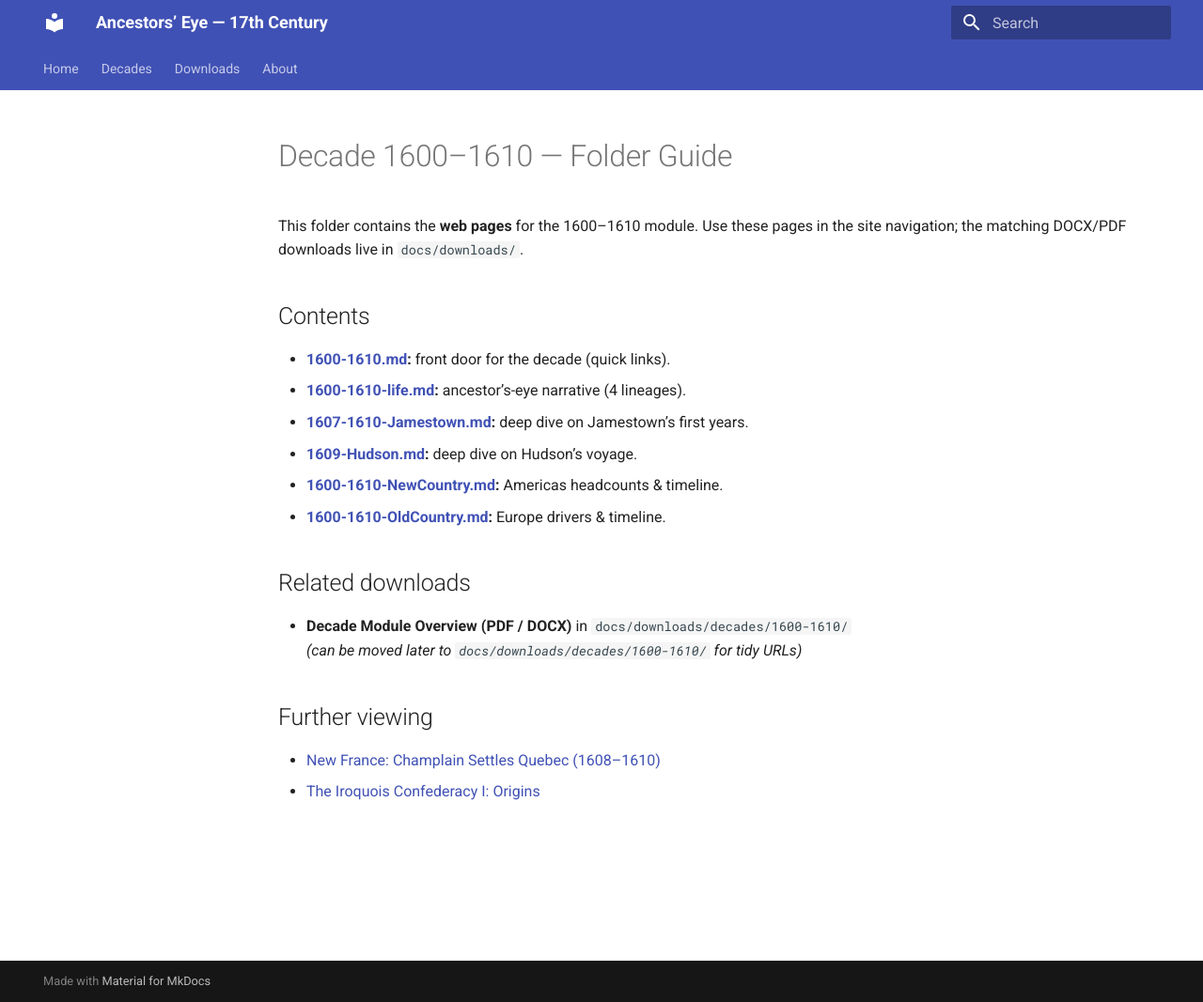
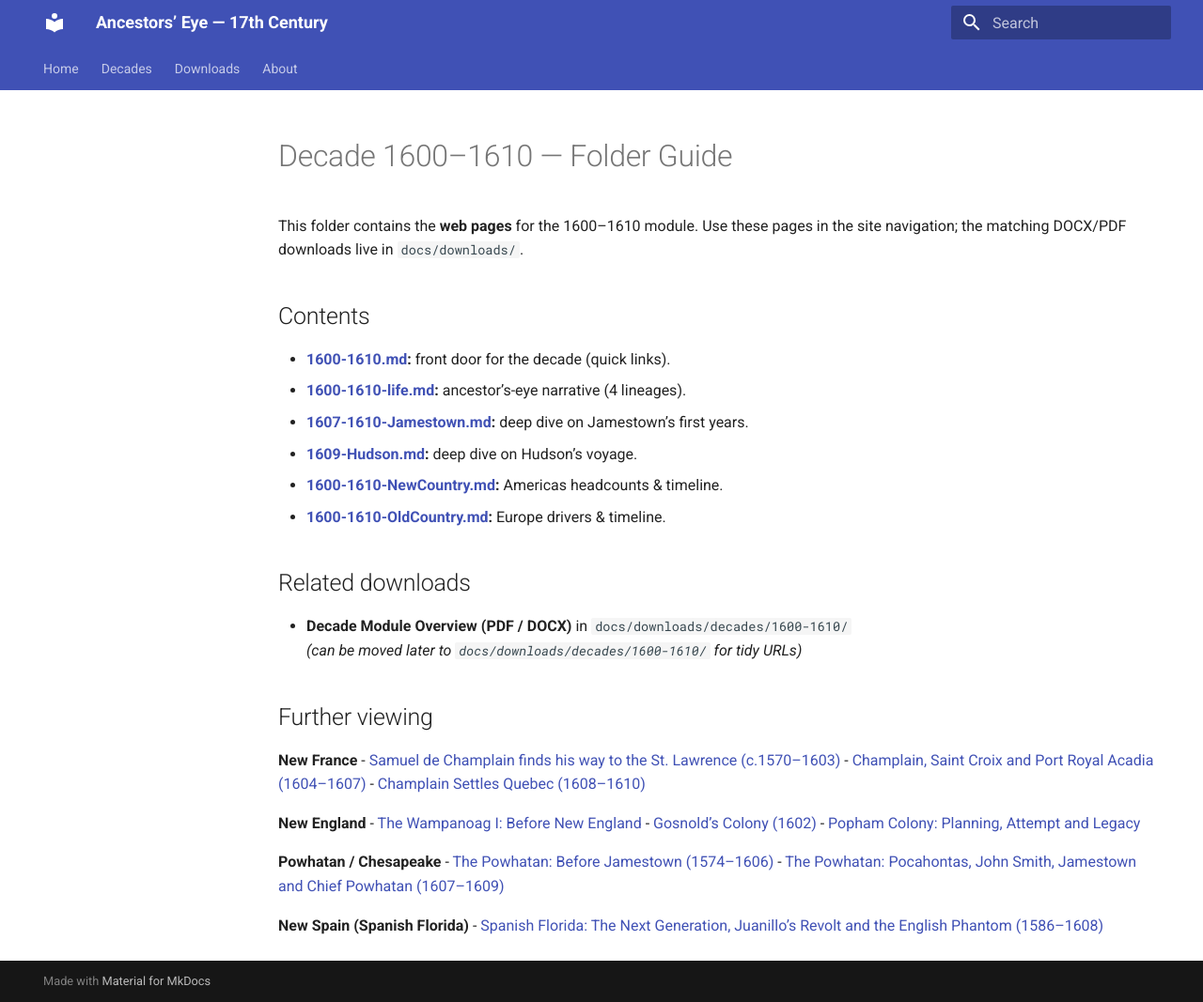
Before and after one commit to BillWorstell/WorstellWitnessWaybackMachine, an MkDocs documentation site: the page built from docs/decades/1600-1610/ReadMe.md, in a window 1280 px wide and 1067 px high. Shown: the whole window at 94% size. Built offline with MkDocs 1.6.1 and Material for MkDocs 9.7.7, drawn with Linux system fonts in a browser that asks for light colours.

Commit message:
Update ReadMe.md

```diff
--- a/docs/decades/1600-1610/ReadMe.md
+++ b/docs/decades/1600-1610/ReadMe.md
@@ -17,5 +17,19 @@ This folder contains the **web pages** for the 1600–1610 module. Use these pag
   *(can be moved later to `docs/downloads/decades/1600-1610/` for tidy URLs)*
 
 ## Further viewing
-- [New France: Champlain Settles Quebec (1608–1610)](https://www.youtube.com/watch?v=_LjkTVfCWAc)
-- [The Iroquois Confederacy I: Origins](https://www.youtube.com/watch?v=396wAcW4Bkk)
+**New France**
+- [Samuel de Champlain finds his way to the St. Lawrence (c.1570–1603)](https://www.youtube.com/watch?v=Xyo_jno8brY)
+- [Champlain, Saint Croix and Port Royal Acadia (1604–1607)](https://www.youtube.com/watch?v=Y5b20KVVsjU)
+- [Champlain Settles Quebec (1608–1610)](https://www.youtube.com/watch?v=_LjkTVfCWAc)
+
+**New England**
+- [The Wampanoag I: Before New England](https://www.youtube.com/watch?v=iKzb7N1EPlI)
+- [Gosnold’s Colony (1602)](https://www.youtube.com/watch?v=ESPQ5qs1azI)
+- [Popham Colony: Planning, Attempt and Legacy](https://www.youtube.com/watch?v=YmmhYcaKvRs)
+
+**Powhatan / Chesapeake**
+- [The Powhatan: Before Jamestown (1574–1606)](https://www.youtube.com/watch?v=ZTVHGGX42ts)
+- [The Powhatan: Pocahontas, John Smith, Jamestown and Chief Powhatan (1607–1609)](https://www.youtube.com/watch?v=rQjyvMYhHdQ)
+
+**New Spain (Spanish Florida)**
+- [Spanish Florida: The Next Generation, Juanillo’s Revolt and the English Phantom (1586–1608)](https://www.youtube.com/watch?v=RYqDE477GFU)
```
